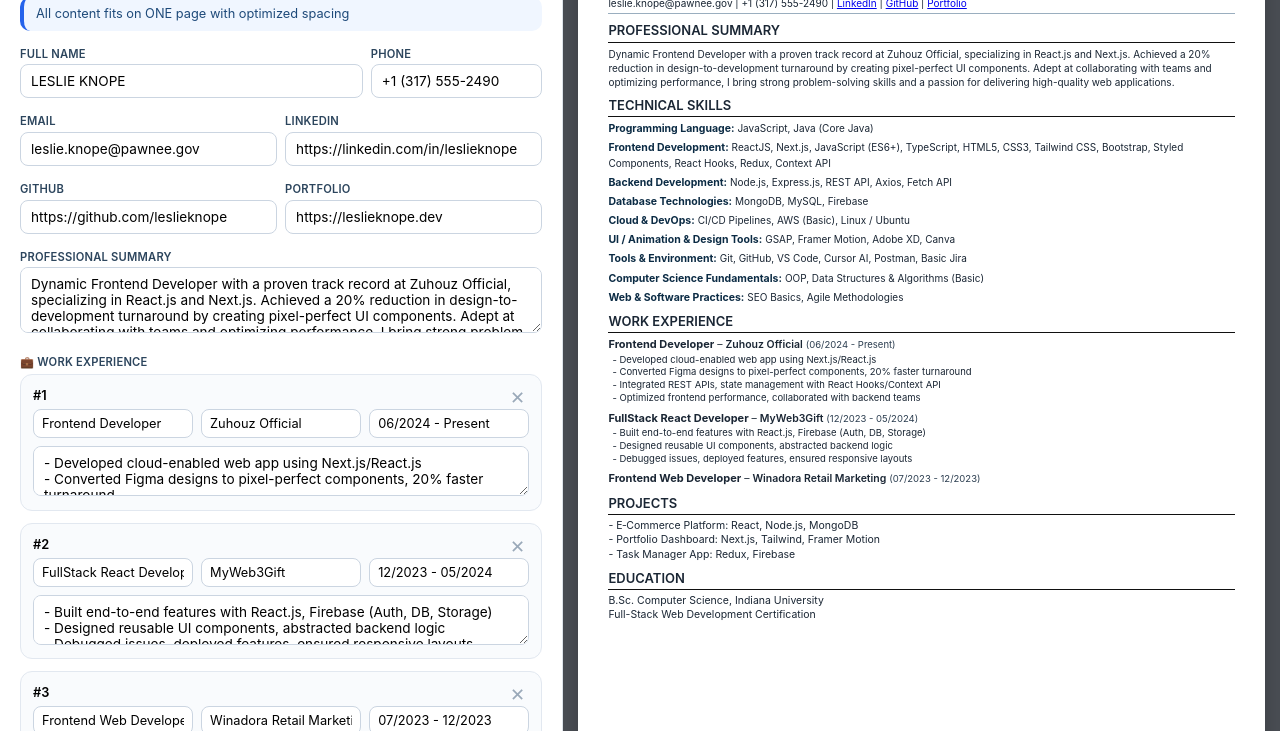
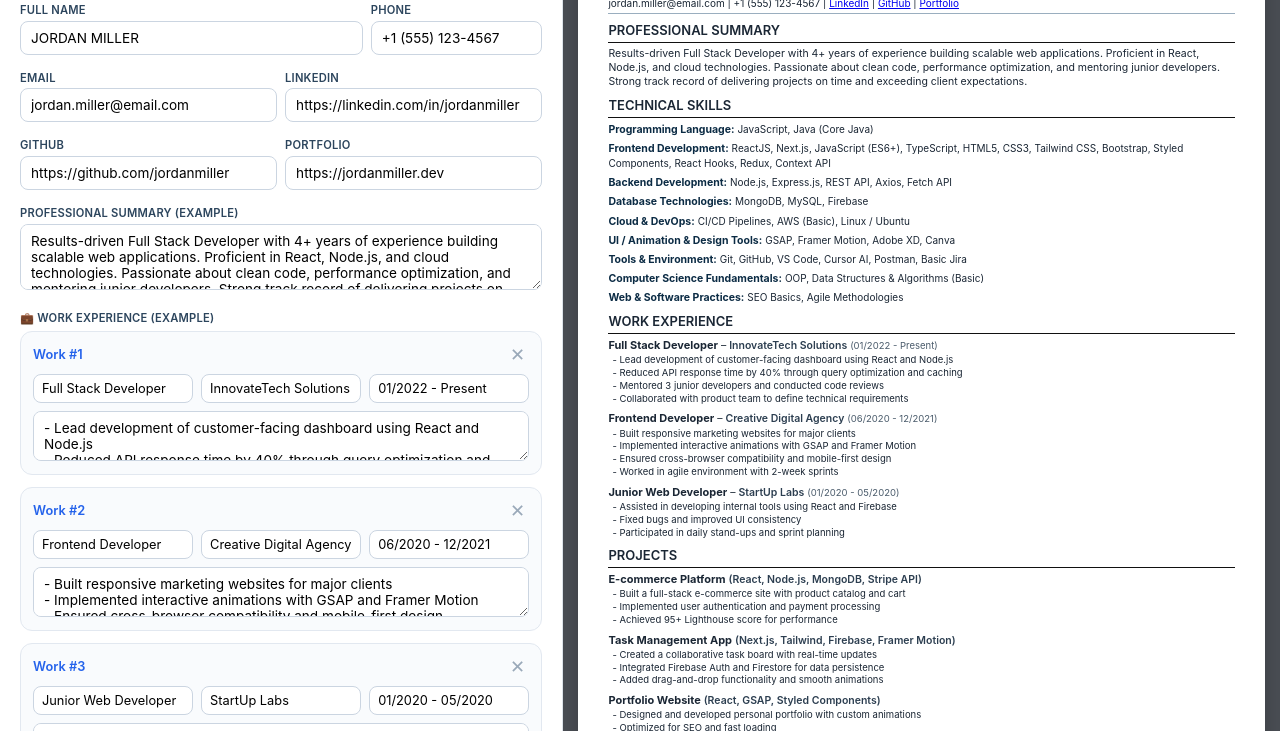
Before and after one commit to MuskanGupta8424/ats-cv-builder, a plain HTML site: page index.html in a window 1280 px wide. Shown: the part 69-800 px from the top of the page. Drawn offline with Linux system fonts and the light colour scheme.

Commit message:
update Project section

```diff
--- a/index.html
+++ b/index.html
@@ -3,7 +3,7 @@
 <head>
     <meta charset="UTF-8">
     <meta name="viewport" content="width=device-width, initial-scale=1.0">
-    <title>ATS CV · One Page · Optimized</title>
+    <title>ATS CV · Example Summary & Work Exp</title>
     <style>
         * {
             box-sizing: border-box;
@@ -90,8 +90,8 @@
             min-height: 50px;
         }
 
-        /* experience card - compact */
-        .exp-card {
+        /* card style for both exp and projects */
+        .struct-card {
             background: #f9fbfd;
             border-radius: 12px;
             padding: 12px 12px 8px;
@@ -99,23 +99,18 @@
             border: 1px solid #e2e8f0;
         }
 
-        .exp-row {
+        .card-header {
             display: flex;
-            gap: 8px;
+            justify-content: space-between;
+            align-items: center;
             margin-bottom: 8px;
-            flex-wrap: wrap;
         }
-
-        .exp-field {
-            flex: 1 1 140px;
+        .card-header span {
+            font-weight: 600;
+            font-size: 0.8rem;
+            color: #2563eb;
         }
-
-        .exp-field input {
-            padding: 6px 8px;
-            font-size: 0.8rem;
-        }
-
-        .remove-exp-btn, .remove-cat-btn {
+        .remove-btn {
             background: none;
             border: none;
             font-size: 18px;
@@ -123,8 +118,25 @@
             color: #9aa9b9;
             padding: 0 4px;
         }
+        .remove-btn:hover {
+            color: #b91c1c;
+        }
 
-        .add-exp-btn, .add-category-btn {
+        .row-fields {
+            display: flex;
+            gap: 8px;
+            margin-bottom: 8px;
+            flex-wrap: wrap;
+        }
+        .field {
+            flex: 1 1 140px;
+        }
+        .field input {
+            padding: 6px 8px;
+            font-size: 0.8rem;
+        }
+
+        .add-btn {
             background: #e6edf5;
             border: 1px dashed #2563eb;
             color: #1e3a6b;
@@ -238,11 +250,11 @@
             width: 210mm;
             max-width: 100%;
             min-height: 297mm;
-            padding: 5mm 8mm;  /* REDUCED PADDING for one page */
+            padding: 5mm 8mm;
             box-shadow: 0 8px 20px rgba(0,0,0,0.2);
             color: #1a2634;
             font-family: 'Inter', 'Segoe UI', Roboto, Helvetica, Arial, sans-serif;
-            font-size: 10.5px;  /* slightly smaller base font */
+            font-size: 10.5px;
             line-height: 1.35;
         }
 
@@ -270,109 +282,98 @@
             font-weight: 600;
         }
 
-        #resume-preview p, #resume-preview li, .preview-text {
-            font-size: 10px;
-            line-height: 1.4;
-            margin: 2px 0;
+        .preview-item {
+            margin-bottom: 6px;
         }
-
-        .preserve-lines {
+        .item-title {
+            font-weight: 700;
+            font-size: 11px;
+        }
+        .item-sub {
+            font-weight: 600;
+            color: #2c3e50;
+        }
+        .item-date {
+            font-weight: 400;
+            color: #4a5b6b;
+            font-size: 9.5px;
+        }
+        .item-desc {
+            margin-left: 4px;
+            margin-top: 1px;
+            font-size: 9.5px;
             white-space: pre-line;
         }
-
         .preview-skills-group {
             margin-bottom: 4px;
         }
-
         .preview-category {
             font-weight: 700;
             font-size: 10.5px;
-            margin-top: 2px;
             color: #0b2b44;
         }
-
         .preview-items {
-            margin-left: 0;
             line-height: 1.4;
             font-size: 10px;
-        }
-
-        .exp-preview-item {
-            margin-bottom: 6px;
-        }
-        .exp-title {
-            font-weight: 700;
-            font-size: 11px;
-        }
-        .exp-company {
-            font-weight: 600;
-        }
-        .exp-date {
-            font-weight: 400;
-            color: #2c3e50;
-            font-size: 9.5px;
-        }
-        .exp-desc {
-            margin-left: 4px;
-            margin-top: 1px;
-            font-size: 9.5px;
         }
 
         @media print {
             body { background: white; display: block; height: auto; overflow: visible; }
             .editor-panel { display: none; }
             .preview-panel { display: block; width: 100%; padding: 0; background: white; }
-            #resume-preview { width: 100%; padding: 5mm 8mm; box-shadow: none; min-height: 0; margin: 0 auto; }
+            #resume-preview { width: 100%; padding: 5mm 8mm; box-shadow: none; min-height: 0; }
             a { text-decoration: none; color: black; }
         }
     </style>
 </head>
 <body>
 
-<!-- LEFT EDITOR PANEL (same functionality, just more compact) -->
+<!-- LEFT EDITOR PANEL -->
 <div class="editor-panel">
     <div class="editor-header">
-        <h2>⚡ One-Page ATS CV</h2>
-        <div class="hint">All content fits on ONE page with optimized spacing</div>
+        <h2>One-Page ATS CV</h2>
     </div>
 
-    <!-- basic details in 2 columns for compactness -->
+    <!-- Basic Details -->
     <div style="display: flex; gap: 8px;">
-        <div class="form-group" style="flex:2"><label>Full name</label><input type="text" id="inp-name" oninput="refreshPreview()" value="LESLIE KNOPE"></div>
-        <div class="form-group" style="flex:1"><label>Phone</label><input type="text" id="inp-phone" oninput="refreshPreview()" value="+1 (317) 555-2490"></div>
+        <div class="form-group" style="flex:2"><label>Full name</label><input type="text" id="inp-name" oninput="refreshPreview()" value="JORDAN MILLER"></div>
+        <div class="form-group" style="flex:1"><label>Phone</label><input type="text" id="inp-phone" oninput="refreshPreview()" value="+1 (555) 123-4567"></div>
     </div>
     <div style="display: flex; gap: 8px;">
-        <div class="form-group" style="flex:1"><label>Email</label><input type="email" id="inp-email" oninput="refreshPreview()" value="leslie.knope@pawnee.gov"></div>
-        <div class="form-group" style="flex:1"><label>LinkedIn</label><input type="url" id="inp-linkedin" oninput="refreshPreview()" value="https://linkedin.com/in/leslieknope"></div>
+        <div class="form-group" style="flex:1"><label>Email</label><input type="email" id="inp-email" oninput="refreshPreview()" value="jordan.miller@email.com"></div>
+        <div class="form-group" style="flex:1"><label>LinkedIn</label><input type="url" id="inp-linkedin" oninput="refreshPreview()" value="https://linkedin.com/in/jordanmiller"></div>
     </div>
     <div style="display: flex; gap: 8px;">
-        <div class="form-group" style="flex:1"><label>GitHub</label><input type="url" id="inp-github" oninput="refreshPreview()" value="https://github.com/leslieknope"></div>
-        <div class="form-group" style="flex:1"><label>Portfolio</label><input type="url" id="inp-portfolio" oninput="refreshPreview()" value="https://leslieknope.dev"></div>
+        <div class="form-group" style="flex:1"><label>GitHub</label><input type="url" id="inp-github" oninput="refreshPreview()" value="https://github.com/jordanmiller"></div>
+        <div class="form-group" style="flex:1"><label>Portfolio</label><input type="url" id="inp-portfolio" oninput="refreshPreview()" value="https://jordanmiller.dev"></div>
     </div>
 
-    <!-- summary -->
+    <!-- Summary (EXAMPLE CONTENT - not your provided text) -->
     <div class="form-group">
-        <label>Professional summary</label>
-        <textarea id="inp-summary" oninput="refreshPreview()" rows="3">Dynamic Frontend Developer with a proven track record at Zuhouz Official, specializing in React.js and Next.js. Achieved a 20% reduction in design-to-development turnaround by creating pixel-perfect UI components. Adept at collaborating with teams and optimizing performance, I bring strong problem-solving skills and a passion for delivering high-quality web applications.</textarea>
+        <label>Professional summary (example)</label>
+        <textarea id="inp-summary" oninput="refreshPreview()" rows="3">Results-driven Full Stack Developer with 4+ years of experience building scalable web applications. Proficient in React, Node.js, and cloud technologies. Passionate about clean code, performance optimization, and mentoring junior developers. Strong track record of delivering projects on time and exceeding client expectations.</textarea>
     </div>
 
-    <!-- WORK EXPERIENCE (dynamic) -->
-    <div style="margin: 10px 0 4px;"><label>💼 WORK EXPERIENCE</label></div>
+    <!-- WORK EXPERIENCE (structured) - EXAMPLE CONTENT -->
+    <div style="margin: 10px 0 4px;"><label>💼 WORK EXPERIENCE (example)</label></div>
     <div id="exp-container"></div>
-    <button class="add-exp-btn" id="addExpBtn">➕ Add job</button>
+    <button class="add-btn" id="addExpBtn">➕ Add work experience</button>
+
+    <!-- PROJECTS (structured, example content) -->
+    <div style="margin: 10px 0 4px;"><label>📁 PROJECTS (example)</label></div>
+    <div id="projects-container"></div>
+    <button class="add-btn" id="addProjectBtn">➕ Add project</button>
 
     <!-- SKILLS CATEGORIES -->
     <div style="margin: 10px 0 4px;"><label>📂 SKILL CATEGORIES</label></div>
     <div id="skills-categories-container"></div>
-    <button class="add-category-btn" id="addCategoryBtn">➕ Add category</button>
+    <button class="add-btn" id="addCategoryBtn">➕ Add category</button>
 
-    <!-- Projects & Education in 2 columns -->
-    <div style="display: flex; gap: 8px; margin-top: 8px;">
-        <div class="form-group" style="flex:1"><label>Projects</label><textarea id="inp-projects" oninput="refreshPreview()" rows="3">- E‑Commerce Platform: React, Node.js, MongoDB
-- Portfolio Dashboard: Next.js, Tailwind, Framer Motion
-- Task Manager App: Redux, Firebase</textarea></div>
-        <div class="form-group" style="flex:1"><label>Education</label><textarea id="inp-education" oninput="refreshPreview()" rows="3">B.Sc. Computer Science, Indiana University
-Full-Stack Web Development Certification</textarea></div>
+    <!-- Education (simple textarea) -->
+    <div class="form-group">
+        <label>Education (example)</label>
+        <textarea id="inp-education" oninput="refreshPreview()" rows="2">B.S. Computer Science, University of Washington, 2020
+Full Stack Web Development Certification, Coursera</textarea>
     </div>
 
     <div class="action-bar">
@@ -380,10 +381,10 @@ Full-Stack Web Development Certification</textarea></div>
     </div>
 </div>
 
-<!-- RIGHT PREVIEW PANEL (optimized for one page) -->
+<!-- RIGHT PREVIEW PANEL -->
 <div class="preview-panel">
     <div id="resume-preview">
-        <h1 id="out-name">LESLIE KNOPE</h1>
+        <h1 id="out-name">JORDAN MILLER</h1>
         <div class="contact-line" id="contact-line-preview"></div>
 
         <h2>Professional Summary</h2>
@@ -396,10 +397,10 @@ Full-Stack Web Development Certification</textarea></div>
         <div id="out-experience-preview"></div>
 
         <h2>Projects</h2>
-        <div id="out-projects" class="preserve-lines"></div>
+        <div id="out-projects-preview"></div>
 
         <h2>Education</h2>
-        <div id="out-education" class="preserve-lines"></div>
+        <div id="out-education" class="preview-item item-desc"></div>
     </div>
 </div>
 
@@ -407,8 +408,9 @@ Full-Stack Web Development Certification</textarea></div>
     // Data models
     let skillCategories = [];
     let workExperiences = [];
+    let projects = [];
 
-    // Default skills
+    // Default skills (unchanged)
     skillCategories = [
         { name: "Programming Language", skills: ["JavaScript", "Java (Core Java)"] },
         { name: "Frontend Development", skills: ["ReactJS", "Next.js", "JavaScript (ES6+)", "TypeScript", "HTML5", "CSS3", "Tailwind CSS", "Bootstrap", "Styled Components", "React Hooks", "Redux", "Context API"] },
@@ -421,58 +423,106 @@ Full-Stack Web Development Certification</textarea></div>
         { name: "Web & Software Practices", skills: ["SEO Basics", "Agile Methodologies"] }
     ];
 
-    // Default work experiences
+    // WORK EXPERIENCES - EXAMPLE CONTENT (not your provided text)
     workExperiences = [
         {
-            title: "Frontend Developer",
-            company: "Zuhouz Official",
-            date: "06/2024 - Present",
-            description: "- Developed cloud-enabled web app using Next.js/React.js\n- Converted Figma designs to pixel-perfect components, 20% faster turnaround\n- Integrated REST APIs, state management with React Hooks/Context API\n- Optimized frontend performance, collaborated with backend teams"
+            title: "Full Stack Developer",
+            company: "InnovateTech Solutions",
+            date: "01/2022 - Present",
+            description: "- Lead development of customer-facing dashboard using React and Node.js\n- Reduced API response time by 40% through query optimization and caching\n- Mentored 3 junior developers and conducted code reviews\n- Collaborated with product team to define technical requirements"
         },
         {
-            title: "FullStack React Developer",
-            company: "MyWeb3Gift",
-            date: "12/2023 - 05/2024",
-            description: "- Built end-to-end features with React.js, Firebase (Auth, DB, Storage)\n- Designed reusable UI components, abstracted backend logic\n- Debugged issues, deployed features, ensured responsive layouts"
+            title: "Frontend Developer",
+            company: "Creative Digital Agency",
+            date: "06/2020 - 12/2021",
+            description: "- Built responsive marketing websites for major clients\n- Implemented interactive animations with GSAP and Framer Motion\n- Ensured cross-browser compatibility and mobile-first design\n- Worked in agile environment with 2-week sprints"
         },
         {
-            title: "Frontend Web Developer",
-            company: "Winadora Retail Marketing",
-            date: "07/2023 - 12/2023",
-            description: ""
+            title: "Junior Web Developer",
+            company: "StartUp Labs",
+            date: "01/2020 - 05/2020",
+            description: "- Assisted in developing internal tools using React and Firebase\n- Fixed bugs and improved UI consistency\n- Participated in daily stand-ups and sprint planning"
         }
     ];
 
-    const container = document.getElementById('skills-categories-container');
+    // PROJECTS - EXAMPLE CONTENT (structured, not your provided text)
+    projects = [
+        {
+            name: "E-commerce Platform",
+            technologies: "React, Node.js, MongoDB, Stripe API",
+            description: "- Built a full-stack e-commerce site with product catalog and cart\n- Implemented user authentication and payment processing\n- Achieved 95+ Lighthouse score for performance"
+        },
+        {
+            name: "Task Management App",
+            technologies: "Next.js, Tailwind, Firebase, Framer Motion",
+            description: "- Created a collaborative task board with real-time updates\n- Integrated Firebase Auth and Firestore for data persistence\n- Added drag-and-drop functionality and smooth animations"
+        },
+        {
+            name: "Portfolio Website",
+            technologies: "React, GSAP, Styled Components",
+            description: "- Designed and developed personal portfolio with custom animations\n- Optimized for SEO and fast loading\n- Featured case studies and contact form"
+        }
+    ];
+
+    // Get containers
+    const expContainer = document.getElementById('exp-container');
+    const projectContainer = document.getElementById('projects-container');
+    const skillsContainer = document.getElementById('skills-categories-container');
+    const addExpBtn = document.getElementById('addExpBtn');
+    const addProjectBtn = document.getElementById('addProjectBtn');
     const addCatBtn = document.getElementById('addCategoryBtn');
-    const expContainer = document.getElementById('exp-container');
-    const addExpBtn = document.getElementById('addExpBtn');
 
-    // Render functions (simplified for brevity - same as before but with compact styling)
+    // Helper escape
+    function escapeHtml(unsafe) {
+        return unsafe.replace(/[&<>"]/g, function(m) {
+            if(m === '&') return '&amp;'; if(m === '<') return '&lt;'; if(m === '>') return '&gt;'; if(m === '"') return '&quot;';
+            return m;
+        });
+    }
+
+    // Render work experience editor
     function renderExpEditor() {
         let html = '';
         workExperiences.forEach((exp, idx) => {
-            html += `<div class="exp-card">`;
-            html += `<div style="display: flex; justify-content: space-between;"><span style="font-weight:600; font-size:0.8rem;">#${idx+1}</span><button class="remove-exp-btn" onclick="removeExp(${idx})">✕</button></div>`;
-            html += `<div class="exp-row">`;
-            html += `<div class="exp-field"><input type="text" value="${escapeHtml(exp.title)}" oninput="updateExp(${idx}, 'title', this.value)" placeholder="Title"></div>`;
-            html += `<div class="exp-field"><input type="text" value="${escapeHtml(exp.company)}" oninput="updateExp(${idx}, 'company', this.value)" placeholder="Company"></div>`;
-            html += `<div class="exp-field"><input type="text" value="${escapeHtml(exp.date)}" oninput="updateExp(${idx}, 'date', this.value)" placeholder="Date"></div>`;
+            html += `<div class="struct-card">`;
+            html += `<div class="card-header"><span>Work #${idx+1}</span><button class="remove-btn" onclick="removeExp(${idx})">✕</button></div>`;
+            html += `<div class="row-fields">`;
+            html += `<div class="field"><input type="text" value="${escapeHtml(exp.title)}" oninput="updateExp(${idx}, 'title', this.value)" placeholder="Job Title"></div>`;
+            html += `<div class="field"><input type="text" value="${escapeHtml(exp.company)}" oninput="updateExp(${idx}, 'company', this.value)" placeholder="Company"></div>`;
+            html += `<div class="field"><input type="text" value="${escapeHtml(exp.date)}" oninput="updateExp(${idx}, 'date', this.value)" placeholder="Date (e.g. 06/2024 - Present)"></div>`;
             html += `</div>`;
-            html += `<textarea oninput="updateExp(${idx}, 'description', this.value)" placeholder="Description" rows="2">${escapeHtml(exp.description)}</textarea>`;
+            html += `<textarea oninput="updateExp(${idx}, 'description', this.value)" placeholder="Description (use bullet points)" rows="2">${escapeHtml(exp.description)}</textarea>`;
             html += `</div>`;
         });
         expContainer.innerHTML = html;
         refreshPreview();
     }
 
-    function renderCategoryEditor() {
+    // Render projects editor
+    function renderProjectEditor() {
+        let html = '';
+        projects.forEach((proj, idx) => {
+            html += `<div class="struct-card">`;
+            html += `<div class="card-header"><span>Project #${idx+1}</span><button class="remove-btn" onclick="removeProject(${idx})">✕</button></div>`;
+            html += `<div class="row-fields">`;
+            html += `<div class="field"><input type="text" value="${escapeHtml(proj.name)}" oninput="updateProject(${idx}, 'name', this.value)" placeholder="Project Name"></div>`;
+            html += `<div class="field"><input type="text" value="${escapeHtml(proj.technologies)}" oninput="updateProject(${idx}, 'technologies', this.value)" placeholder="Technologies"></div>`;
+            html += `</div>`;
+            html += `<textarea oninput="updateProject(${idx}, 'description', this.value)" placeholder="Description (bullet points)" rows="2">${escapeHtml(proj.description)}</textarea>`;
+            html += `</div>`;
+        });
+        projectContainer.innerHTML = html;
+        refreshPreview();
+    }
+
+    // Render skills editor
+    function renderSkillsEditor() {
         let html = '';
         skillCategories.forEach((cat, idx) => {
             html += `<div class="skills-category-card">`;
             html += `<div class="category-header">`;
             html += `<input type="text" value="${escapeHtml(cat.name)}" oninput="updateCategoryName(${idx}, this.value)" placeholder="Category">`;
-            html += `<button class="remove-cat-btn" onclick="removeCategory(${idx})">✕</button>`;
+            html += `<button class="remove-btn" onclick="removeCategory(${idx})">✕</button>`;
             html += `</div>`;
             html += `<div class="skill-tag-container">`;
             cat.skills.forEach((skill, skillIdx) => {
@@ -485,29 +535,24 @@ Full-Stack Web Development Certification</textarea></div>
             html += `</div>`;
             html += `</div>`;
         });
-        container.innerHTML = html;
+        skillsContainer.innerHTML = html;
         refreshPreview();
-    }
-
-    function escapeHtml(unsafe) {
-        return unsafe.replace(/[&<>"]/g, function(m) {
-            if(m === '&') return '&amp;'; if(m === '<') return '&lt;'; if(m === '>') return '&gt;'; if(m === '"') return '&quot;';
-            return m;
-        });
     }
 
     // Event handlers
     window.updateExp = (idx, field, value) => { workExperiences[idx][field] = value; refreshPreview(); };
     window.removeExp = (idx) => { workExperiences.splice(idx, 1); renderExpEditor(); };
+    window.updateProject = (idx, field, value) => { projects[idx][field] = value; refreshPreview(); };
+    window.removeProject = (idx) => { projects.splice(idx, 1); renderProjectEditor(); };
     window.updateCategoryName = (idx, val) => { skillCategories[idx].name = val; refreshPreview(); };
-    window.removeCategory = (idx) => { skillCategories.splice(idx, 1); renderCategoryEditor(); };
-    window.removeSkill = (catIdx, skillIdx) => { skillCategories[catIdx].skills.splice(skillIdx, 1); renderCategoryEditor(); };
+    window.removeCategory = (idx) => { skillCategories.splice(idx, 1); renderSkillsEditor(); };
+    window.removeSkill = (catIdx, skillIdx) => { skillCategories[catIdx].skills.splice(skillIdx, 1); renderSkillsEditor(); };
     window.addSkillToCategory = (catIdx) => {
         const input = document.getElementById(`new-skill-${catIdx}`);
         if (input.value.trim()) {
             skillCategories[catIdx].skills.push(input.value.trim());
             input.value = '';
-            renderCategoryEditor();
+            renderSkillsEditor();
         }
     };
 
@@ -515,18 +560,18 @@ Full-Stack Web Development Certification</textarea></div>
         workExperiences.push({ title: "", company: "", date: "", description: "" });
         renderExpEditor();
     });
-
+    addProjectBtn.addEventListener('click', () => {
+        projects.push({ name: "", technologies: "", description: "" });
+        renderProjectEditor();
+    });
     addCatBtn.addEventListener('click', () => {
         skillCategories.push({ name: "New Category", skills: [] });
-        renderCategoryEditor();
+        renderSkillsEditor();
     });
 
     // Refresh preview
     window.refreshPreview = function() {
-        // Update all fields from inputs
         document.getElementById('out-name').innerText = document.getElementById('inp-name').value || "YOUR NAME";
-
-        // Contact line
         const email = document.getElementById('inp-email').value;
         const phone = document.getElementById('inp-phone').value;
         const linkedin = document.getElementById('inp-linkedin').value;
@@ -538,7 +583,6 @@ Full-Stack Web Development Certification</textarea></div>
         if (portfolio) contactHTML += ` | <a href="${portfolio}">Portfolio</a>`;
         document.getElementById('contact-line-preview').innerHTML = contactHTML;
 
-        // Summary
         document.getElementById('out-summary').innerText = document.getElementById('inp-summary').value;
 
         // Skills preview
@@ -550,28 +594,42 @@ Full-Stack Web Development Certification</textarea></div>
         });
         document.getElementById('out-skills-preview').innerHTML = skillsHTML;
 
-        // Experience preview
+        // Work experience preview
         let expHTML = '';
         workExperiences.forEach(exp => {
             if (exp.title || exp.company) {
-                expHTML += `<div class="exp-preview-item">`;
-                expHTML += `<span class="exp-title">${exp.title}</span> – <span class="exp-company">${exp.company}</span> <span class="exp-date">(${exp.date})</span>`;
+                expHTML += `<div class="preview-item">`;
+                expHTML += `<span class="item-title">${exp.title}</span> – <span class="item-sub">${exp.company}</span> <span class="item-date">(${exp.date})</span>`;
                 if (exp.description) {
-                    expHTML += `<div class="exp-desc">${exp.description.replace(/\n/g, '<br>')}</div>`;
+                    expHTML += `<div class="item-desc">${exp.description.replace(/\n/g, '<br>')}</div>`;
                 }
                 expHTML += `</div>`;
             }
         });
         document.getElementById('out-experience-preview').innerHTML = expHTML;
 
-        // Projects & Education
-        document.getElementById('out-projects').innerHTML = document.getElementById('inp-projects').value.replace(/\n/g, '<br>');
+        // Projects preview
+        let projHTML = '';
+        projects.forEach(proj => {
+            if (proj.name) {
+                projHTML += `<div class="preview-item">`;
+                projHTML += `<span class="item-title">${proj.name}</span>`;
+                if (proj.technologies) projHTML += ` <span class="item-sub">(${proj.technologies})</span>`;
+                if (proj.description) {
+                    projHTML += `<div class="item-desc">${proj.description.replace(/\n/g, '<br>')}</div>`;
+                }
+                projHTML += `</div>`;
+            }
+        });
+        document.getElementById('out-projects-preview').innerHTML = projHTML;
+
         document.getElementById('out-education').innerHTML = document.getElementById('inp-education').value.replace(/\n/g, '<br>');
     };
 
     // Initial render
     renderExpEditor();
-    renderCategoryEditor();
+    renderProjectEditor();
+    renderSkillsEditor();
 </script>
 </body>
 </html>
```
